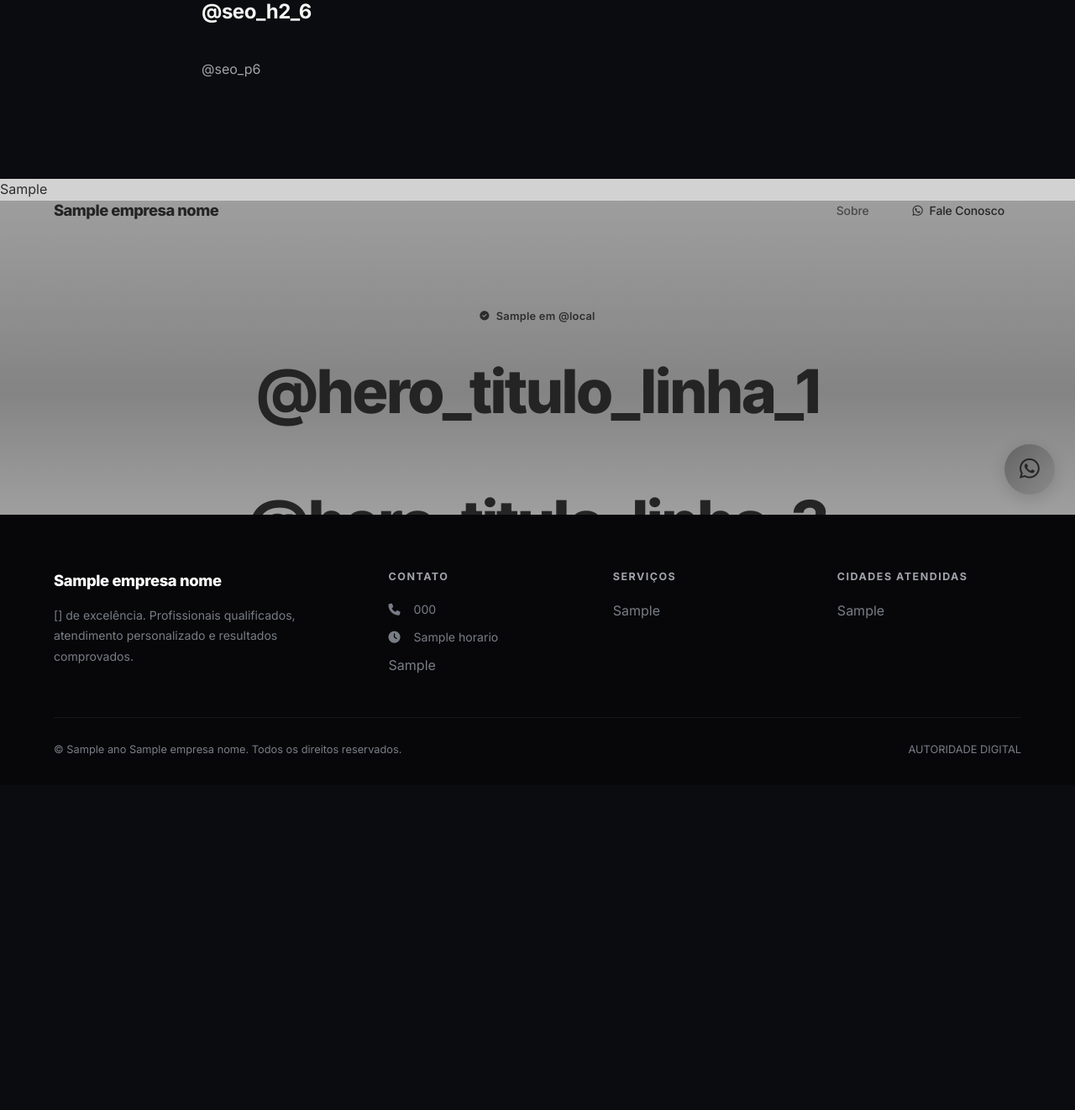
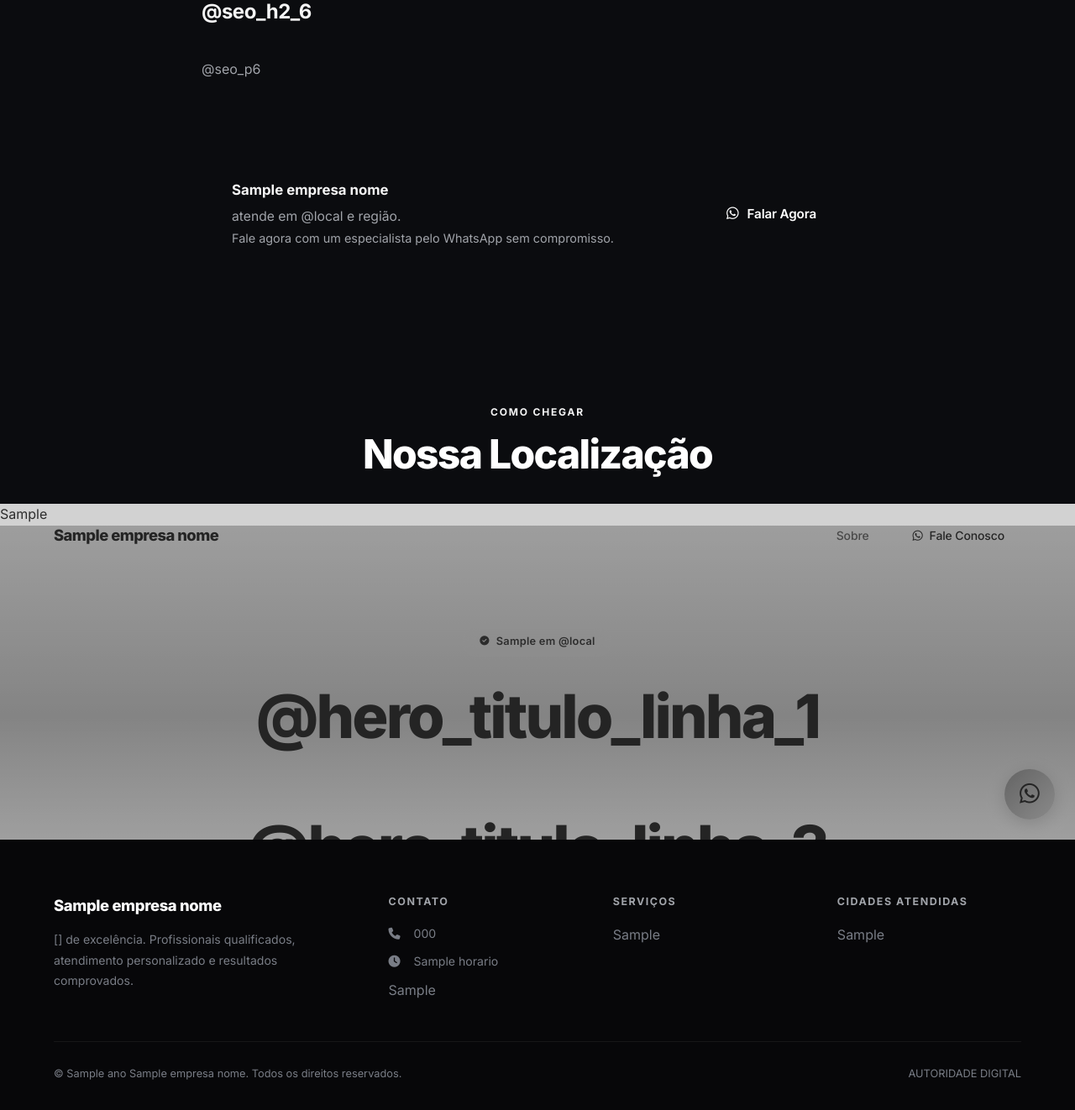
Before and after one commit to lausantosdev/autoridade-sites, a Python web app: template templates/page.html in a window 1280 px wide. Shown: the part 3956-5278 px from the top of the page at 84% size. Before the commit the page ends 4856 px from the top, so only its background shows below. Run offline with Jinja, Linux system fonts and the light colour scheme; the template is opened without the code that fills it: most values are stand-ins (such as "Sample title", 1, 10 or a date in 2020).

Commit message:
feat: implementa cta duplo em subpaginas, titulo dinamico para o mapa com fallback css para map vazio

```diff
--- a/templates/css/style.css
+++ b/templates/css/style.css
@@ -1129,6 +1129,11 @@ section {
     border: none;
     display: block;
     filter: var(--map-filter);
+}
+
+.map-section iframe[src=""],
+.map-section iframe:not([src]) {
+    display: none;
 }
 
 /* ==========================================================================
--- a/templates/page.html
+++ b/templates/page.html
@@ -212,12 +212,29 @@
                     <p>@seo_p6</p>
                 </div>
 
+                <!-- Bottom CTA — Conversão ao fim da leitura (Pré-Footer) -->
+                <div class="seo-inline-cta reveal" style="margin-top: 16px;">
+                    <div class="seo-inline-cta-text">
+                        <strong>{{empresa_nome}}</strong> atende em @local e região.<br>
+                        <span>Fale agora com um especialista pelo WhatsApp sem compromisso.</span>
+                    </div>
+                    <a href="#contato" class="btn btn-primary">
+                        <i class="fab fa-whatsapp"></i> Falar Agora
+                    </a>
+                </div>
+
             </div>
         </div>
     </section>
 
     <!-- ===== MAP ===== -->
-    <section class="map-section">
+    <section class="map-section" style="padding-top: 60px;">
+        <div class="container">
+            <div class="section-header reveal" style="margin-bottom: 32px;">
+                <span class="section-tag">Como Chegar</span>
+                <h2 class="section-title">Nossa Localização</h2>
+            </div>
+        </div>
         <iframe src="{{google_maps_url}}" allowfullscreen="" loading="lazy" referrerpolicy="no-referrer-when-downgrade" title="Localização {{empresa_nome}}"></iframe>
     </section>
 
```
